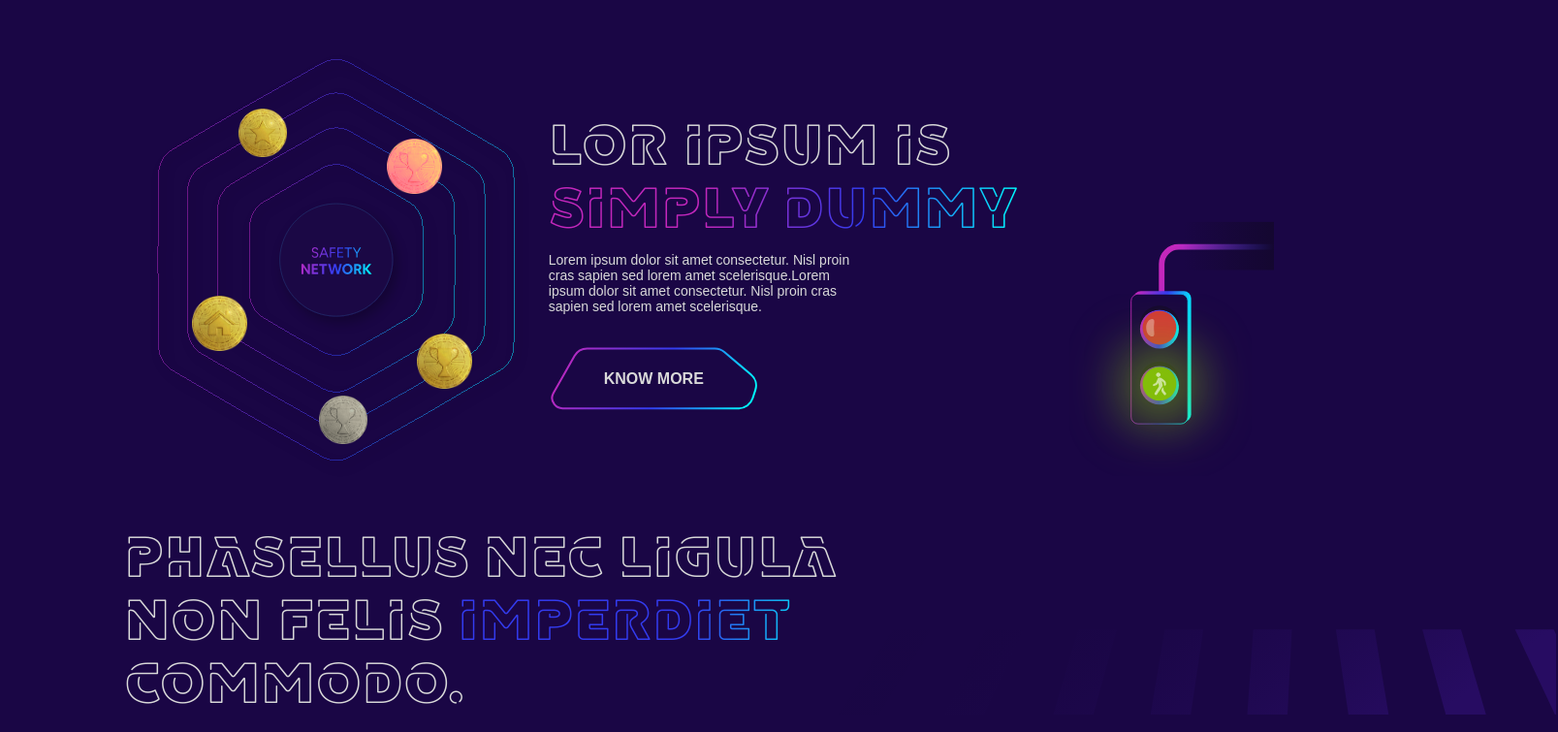
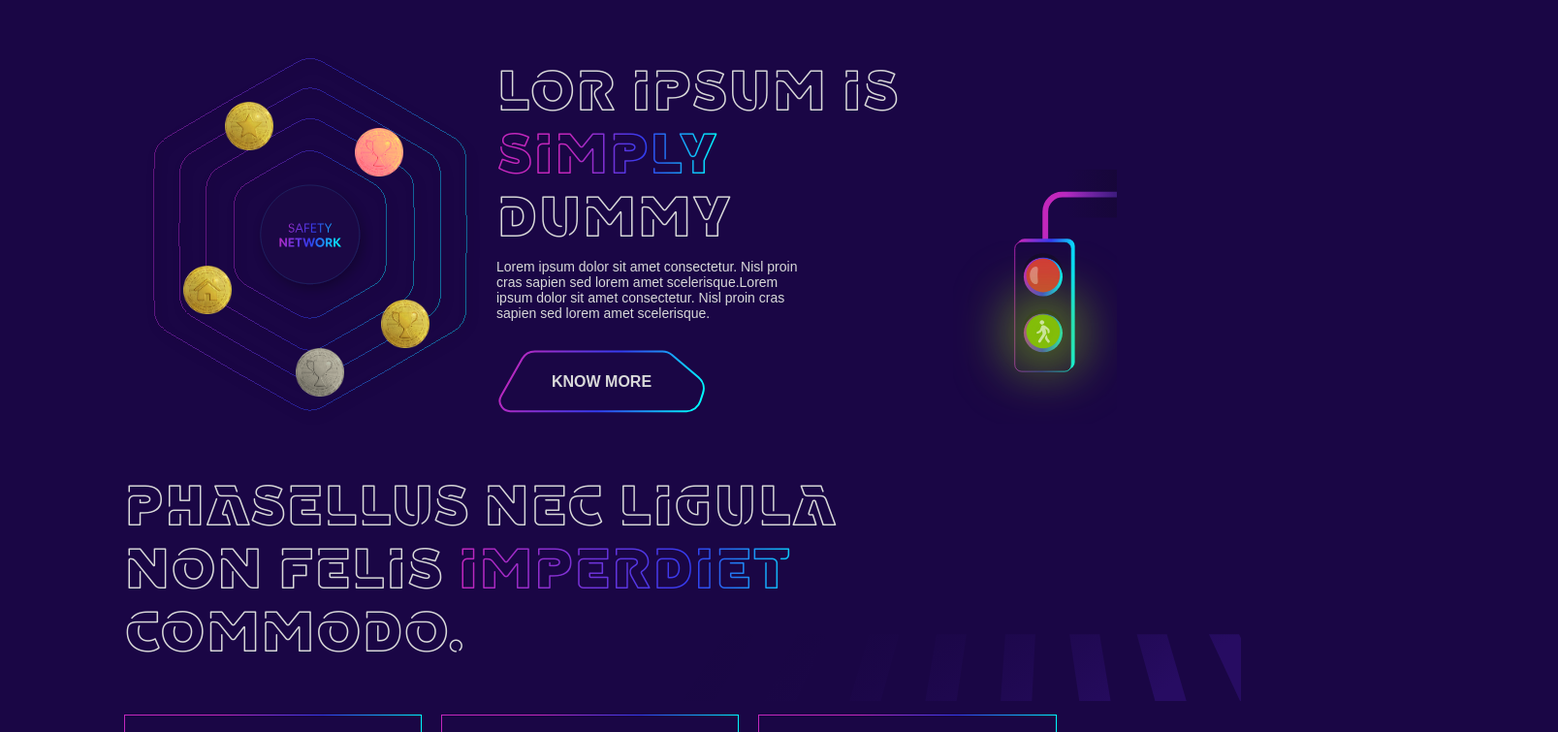
Before and after one commit to RUBEENAANWAR/Hashinclude-website, a plain HTML site: page index.html in a window 1280 px wide. Shown: the part 700-1455 px from the top of the page at 97% size, 1607 px wide, since content can reach past the window. Drawn offline with Linux system fonts and the light colour scheme; a web font is replaced by a local one.

Commit message:
alignment issue fixed

```diff
--- a/index.html
+++ b/index.html
@@ -110,7 +110,7 @@
         <div class="title-container2">
           <h1 class="main-title">
             <span class="line-one">LOR IPSUM IS</span><br />
-            <span class="line-two">SIMPLY DUMMY</span>
+            <span class="line-two">SIMPLY </span><span class="line-one">DUMMY</span>
           </h1>
           <p class="sub-title2">
             <span>Lorem ipsum dolor sit amet consectetur. Nisl proin</span
@@ -140,20 +140,16 @@
     </div>
 
     <!-- middle text -->
-    <div style="margin: 5% 0%; display: flex; width: 100%">
-      <div class="overlay-heading">
-        PHASELLUS NEC LIGULA<br />
-        NON FELIS <span class="school">IMPERDIET</span><br />
-        COMMODO.
-      </div>
-      <div class="safety-container">
-        <img
-          src="/public/steps.svg"
-          alt="Button componentt"
-          class="custom-button"
-        />
-      </div>
+    <div style="margin: 5% 0%;display: flex; width: 100%;">
+        <div class="overlay-heading2">
+          PHASELLUS NEC LIGULA<br>
+          NON FELIS <span class="span-middle">IMPERDIET</span><br>COMMODO.
+        </div>
+        <div style=" display: flex; position: absolute; width: 90%; height: 29%; justify-content: end; align-items: end;">
+          <img src="/public/steps.svg" alt="Button componentt" class="step-img" />
+        </div>
     </div>
+
     <!-- three boxes part -->
     <div class="card-container">
       <div class="card">
--- a/styles.css
+++ b/styles.css
@@ -286,7 +286,9 @@ body {
 
 .safety-container {
     align-self: last baseline;
-    width: 5%;
+    align-items: center;
+    width: 20%;
+    overflow: hidden;
 }
 
 .svg-cards {
@@ -418,12 +420,42 @@ p {
     font-family: 'retake', sans-serif;
     font-size: 4rem;
     color: #d9d9d9;
+    position: relative;
+    margin-left: -10%;
+    margin-right: -10%;
+    width: calc(100% + 20%);
+    overflow: hidden;
+}
+
+.overlay-heading2{
+    font-family: 'retake', sans-serif;
+    font-size: 4rem;
+    color: #d9d9d9;
+    position: relative;
+    width: 100%;
+    overflow: hidden;
+}
+
+.step-img {
+    width: 50%;
+    /* display: block; */
+    position: absolute;
+    /* z-index: 1; */
+    /* background-color: white; */
 }
 
 .school {
     font-size: 4rem;
     font-weight: 100;
     background: linear-gradient(90deg, #333CF0 70%, #00FAFE 110%);
+    -webkit-background-clip: text;
+    -webkit-text-fill-color: transparent;
+    background-clip: text;
+}
+.span-middle{
+   font-size: 4rem;
+    font-weight: 100;
+    background: linear-gradient(90deg, #C327BC,#333CF0 70%, #00FAFE 110%);
     -webkit-background-clip: text;
     -webkit-text-fill-color: transparent;
     background-clip: text;
@@ -454,11 +486,6 @@ footer {
 .footer-right-logo img {
     /* max-width: 150px; */
     text-align: left;
-}
-
-.footer-img {
-    text-align: left;
-    margin-left: -6px
 }
 
 .footer-right {
@@ -645,8 +672,6 @@ footer {
     transform: translate(-50%, -50%);
     text-align: center;
     color: #fff;
-    /* Adjust text color as needed */
     font-size: 16px;
-    /* Adjust font size as needed */
     line-height: 1.2;
 }
```
